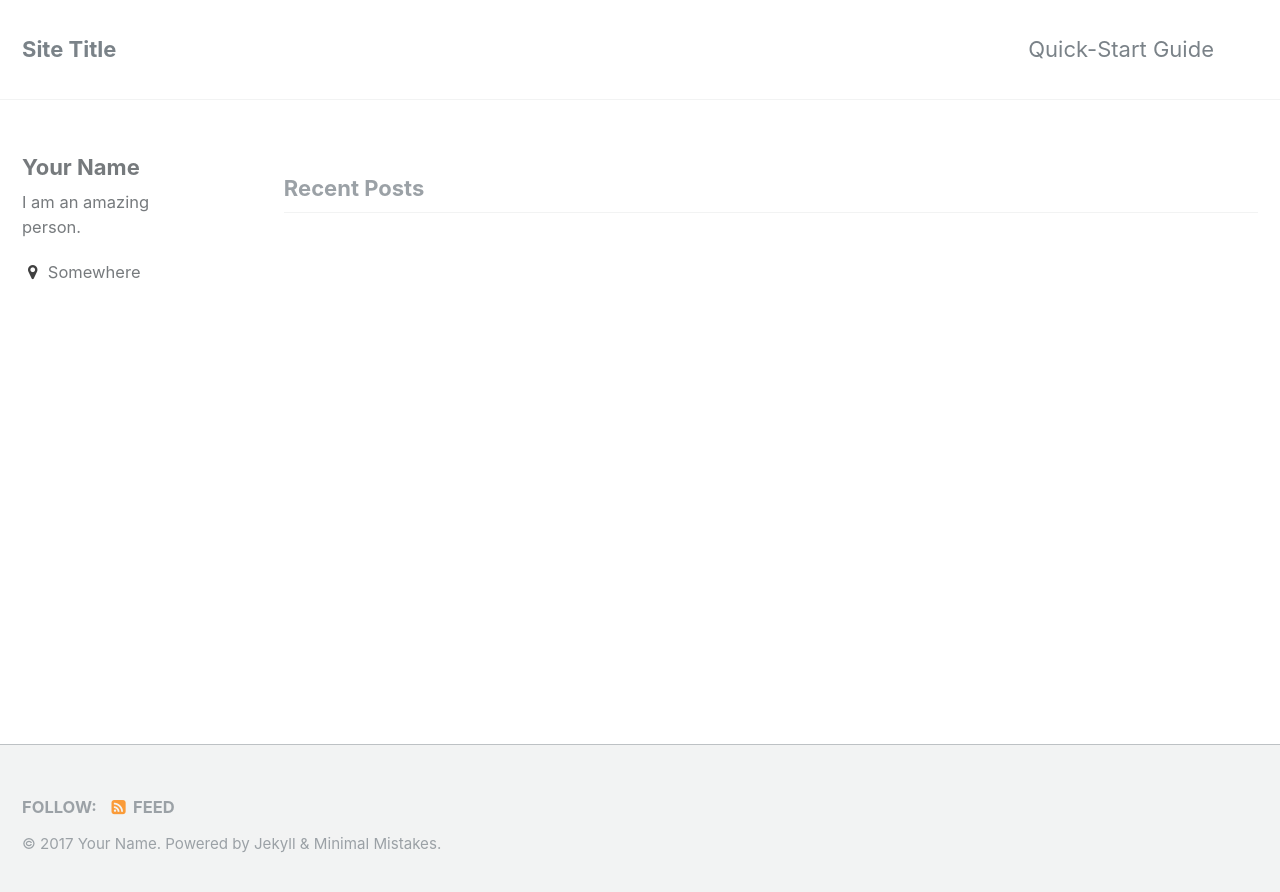
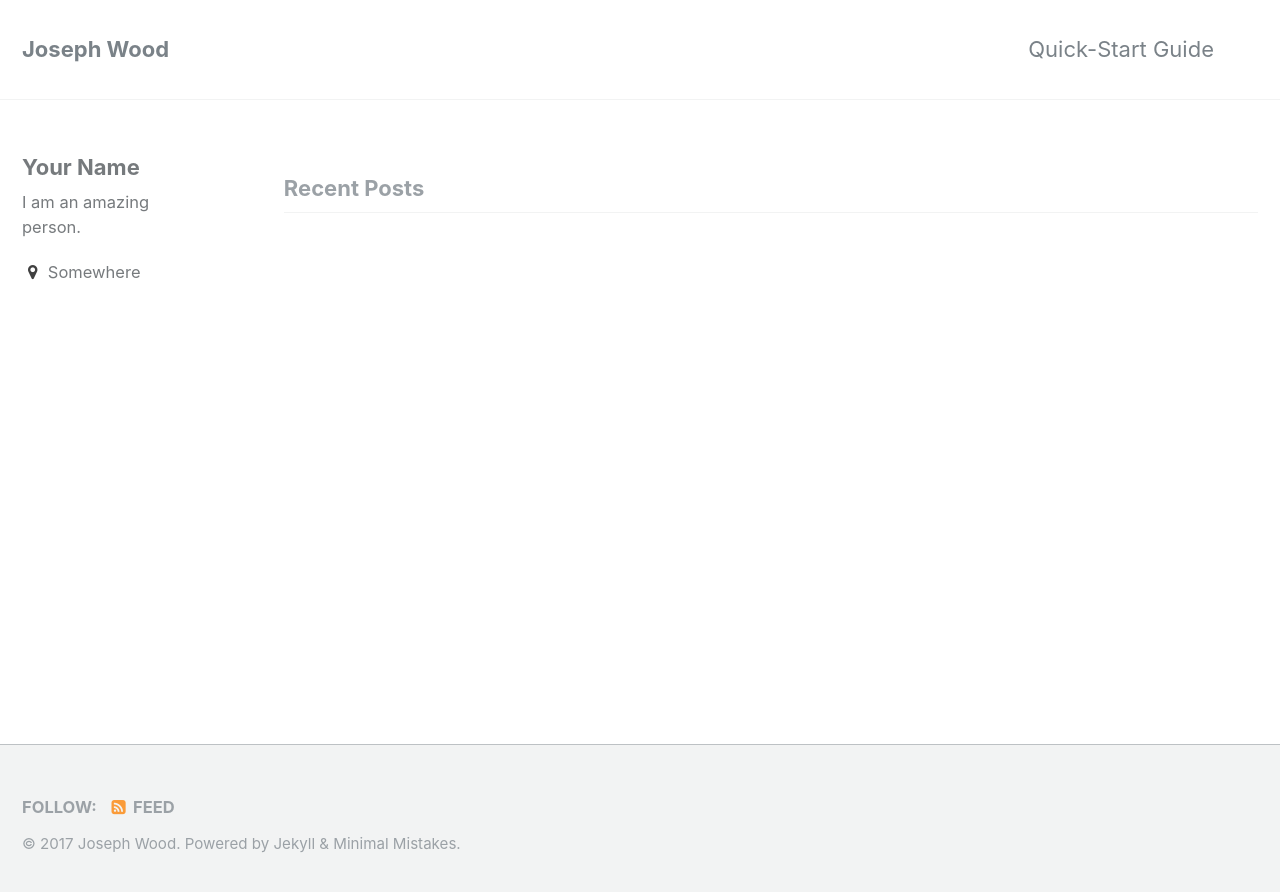
Before and after one commit to ithinkiamjoseph/minblog, a Jekyll site: the page built from index.html, in a window 1280 px wide. Shown: the top 892 px of the page. Built offline with Jekyll 4.4.1, drawn with Linux system fonts in a browser that asks for light colours; the list of posts is cut into pages by our own code.

Commit message:
Update _config.yml

```diff
--- a/_config.yml
+++ b/_config.yml
@@ -7,11 +7,11 @@
 
 # Site Settings
 locale                   : "en"
-title                    : "Site Title"
+title                    : "Joseph Wood"
 title_separator          : "-"
-name                     : "Your Name"
-description              : "An amazing website."
-url                      : # the base hostname & protocol for your site e.g. "https://mmistakes.github.io"
+name                     : "Joseph Wood"
+description              : "I write about stuff."
+url                      : https://ithinkiamjoseph.github.io # the base hostname & protocol for your site e.g. "https://mmistakes.github.io"
 baseurl                  : # the subpath of your site, e.g. "/blog"
 repository               : # GitHub username/repo-name e.g. "mmistakes/minimal-mistakes"
 teaser                   : # path of fallback teaser image, e.g. "/assets/images/500x300.png"
```
